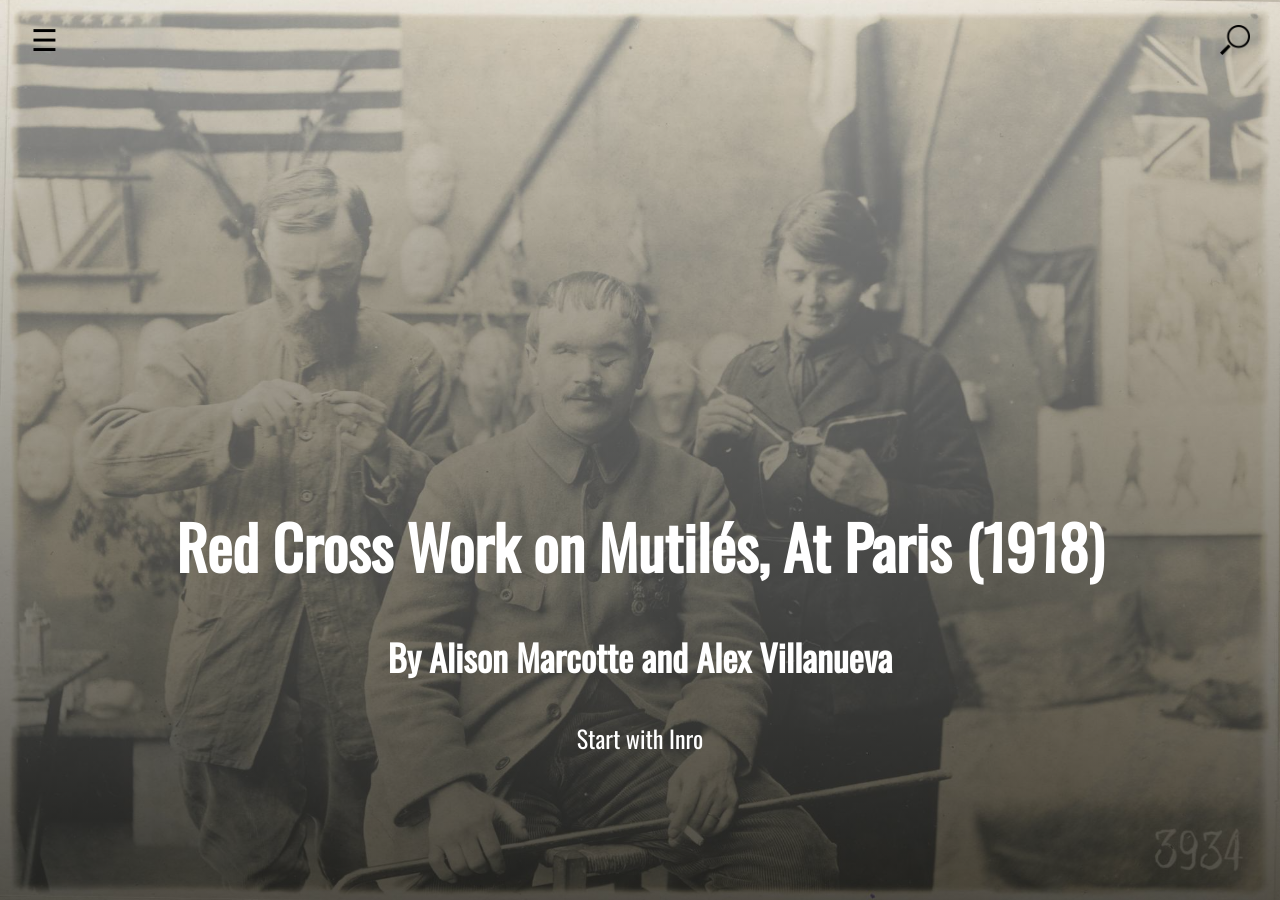
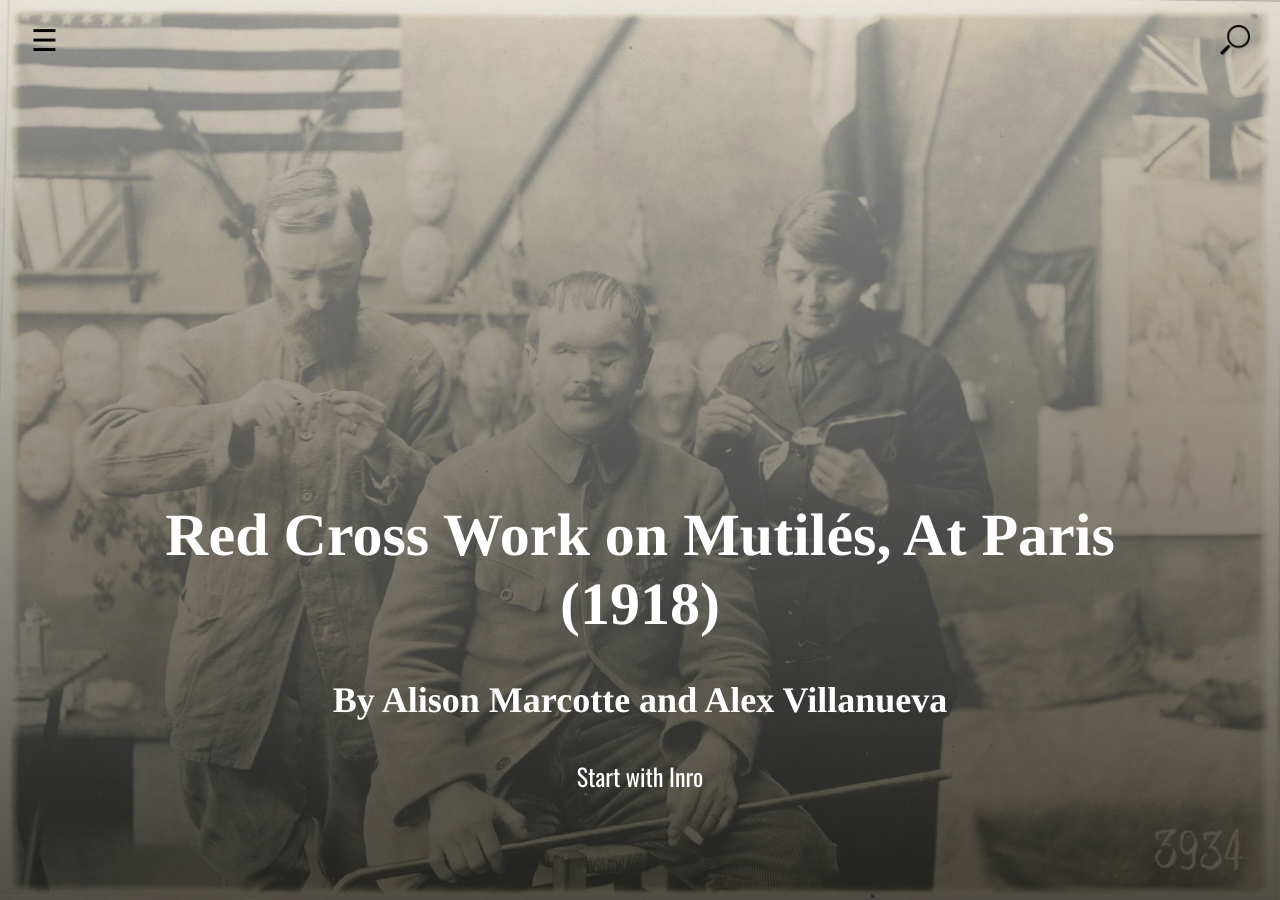
Before and after one commit to TonLeon/Mindoc_Original_Prototype, a Jekyll site: the page built from index.markdown, in a window 1280 px wide. Built offline with Jekyll 4.4.1, drawn with Linux system fonts in a browser that asks for light colours.

Commit message:
Change style of the title page

```diff
--- a/_sass/main.scss
+++ b/_sass/main.scss
@@ -1,5 +1,24 @@
 @import url('https://fonts.googleapis.com/css2?family=Montserrat:wght@300&display=swap');
 @import url('https://fonts.googleapis.com/css2?family=Oswald:wght@200;400&display=swap');
+
+// HERE ARE THE STYLISTIC PARAMETER THAT CAN BE CHANGED MANUALLY TO CUSTOMIZE THE WEBSITE
+
+.header_main{
+  color: white;
+  font-family: "Times"
+}
+
+h1.header_main{
+  font-size: 60px;
+}
+
+h2.header_main{
+  font-size: 36px;
+}
+
+
+
+// THE REST OF THE PARAMETERS THAT SHOULD NOT BE TOUCHED
 // Basic
 
 body, html {
@@ -27,18 +46,6 @@
   bottom: 0;
   padding: 26.8rem 7.2rem 3.6rem 7.2rem;
   text-align: center;
-}
-
-.header_main{
-  color: white;
-}
-
-h1.header_main{
-  font-size: 60px;
-}
-
-h2.header_main{
-  font-size: 36px;
 }
 
 h1{
```
